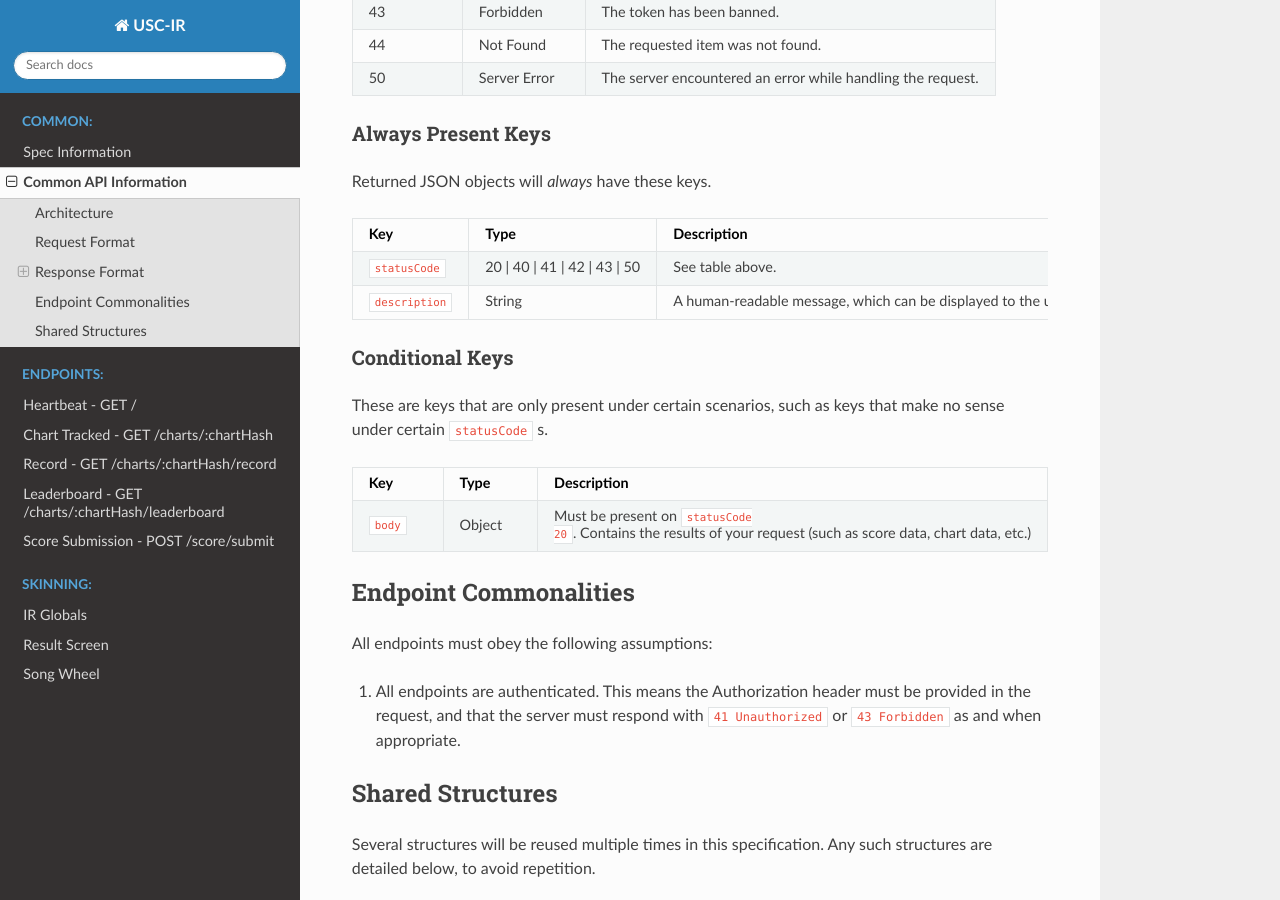
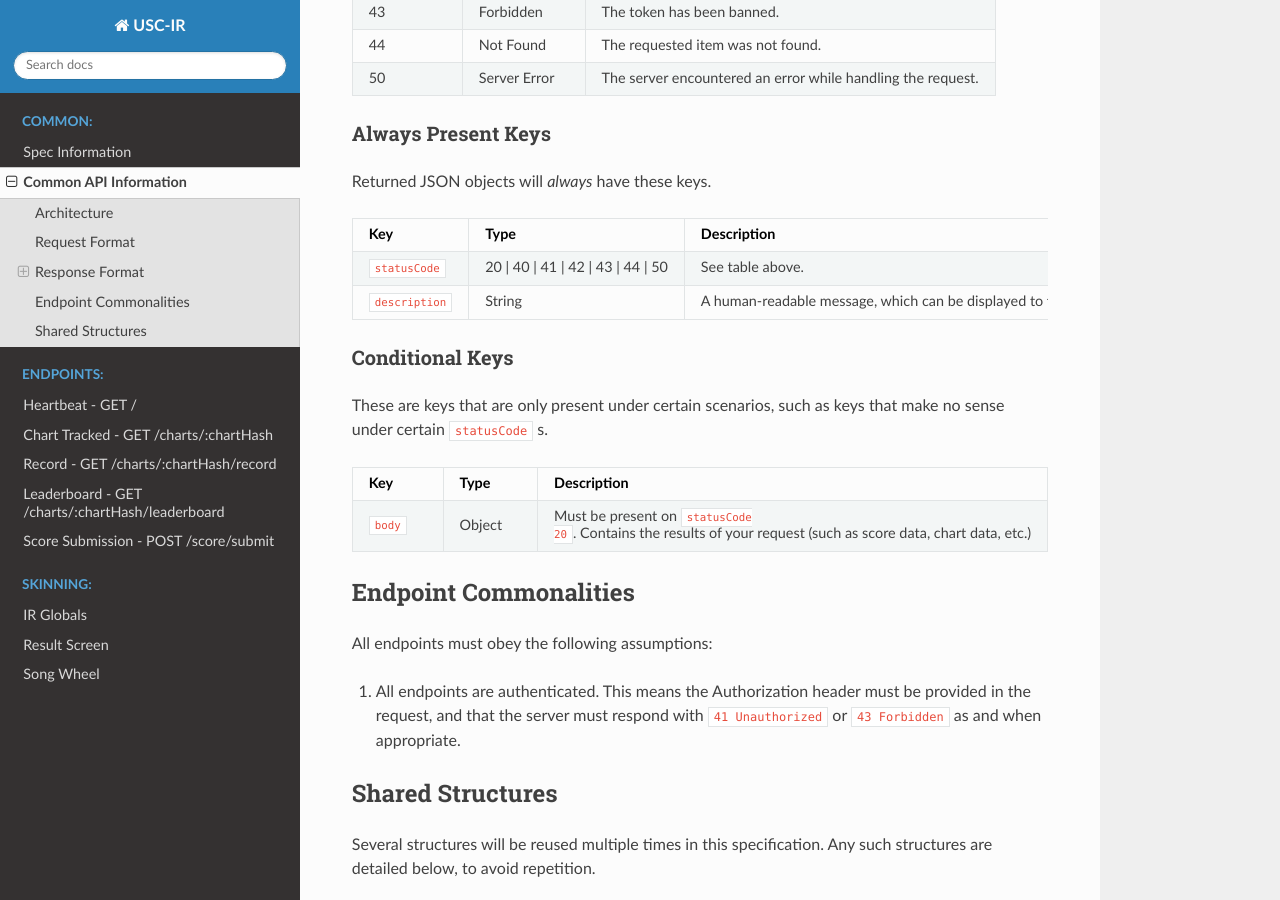
Before and after one commit to zkldi/uscir-spec, a Sphinx documentation site: the page built from source/common/api.rst, in a window 1280 px wide and 900 px high, scrolled down 1376 px. Built offline with Sphinx 7.4.7 and the Read the Docs theme 2.0.0, drawn with Linux system fonts in a browser that asks for light colours.

Commit message:
Add 44 to 'always present keys'

```diff
--- a/source/common/api.rst
+++ b/source/common/api.rst
@@ -66,7 +66,7 @@ Returned JSON objects will *always* have these keys.
      - Type
      - Description
    * - ``statusCode``
-     - 20 | 40 | 41 | 42 | 43 | 50
+     - 20 | 40 | 41 | 42 | 43 | 44 | 50
      - See table above.
    * - ``description``
      - String
```
